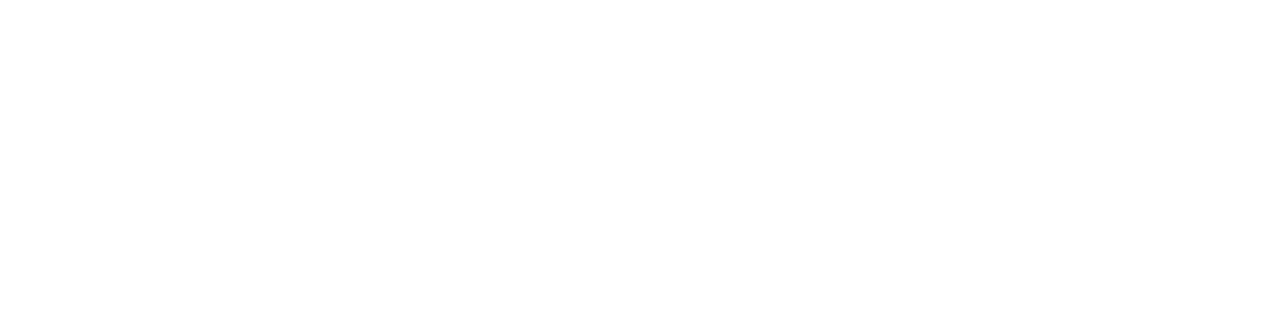
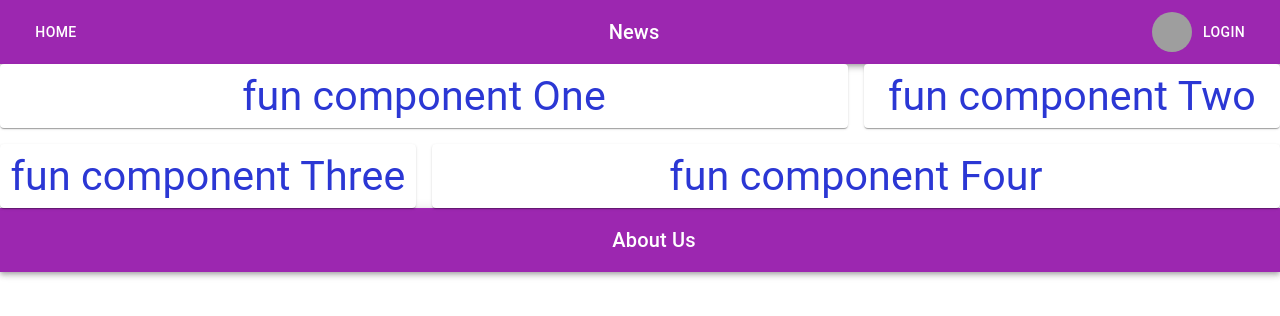
Before and after one commit to Balu567/myReact, a React (Create React App) app: page /dashboard in a window 1280 px wide. Before the commit this address had no page. Shown: the top 316 px of the page. Built offline with nearby package versions, Linux system fonts and the light colour scheme; grey boxes are pictures that could not be loaded.

Commit message:
theme and fitting between header and footer

```diff
--- a/package.json
+++ b/package.json
@@ -7,6 +7,7 @@
     "@apollo/graphql": "^14.5.0",
     "@emotion/react": "^11.6.0",
     "@emotion/styled": "^11.6.0",
+    "@material-ui/core": "^4.12.3",
     "@mui/material": "^5.1.0",
     "@testing-library/jest-dom": "^5.14.1",
     "@testing-library/react": "^11.2.7",
--- a/src/App.js
+++ b/src/App.js
@@ -1,6 +1,6 @@
 import React from "react";
 import "./App.css";
-
+import theme from "./theme";
 import Details from "./Details";
 
 import {
@@ -10,18 +10,21 @@
   Switch,
   Link,
 } from "react-router-dom";
-import First from "./First";
+import Dashboard from "./Dashboard";
 import SideMenu from "./SideMenu";
+import Layout from "./Layout";
 
 function App() {
   return (
     <div className="App">
-      <Router>
-        <Routes>
-          <Route path="/" element={<Details />} />
-          <Route path="/first" element={<First />} />
-        </Routes>
-      </Router>
+      <Layout>
+        <Router>
+          <Routes>
+            <Route path="/" element={<Details />} />
+            <Route path="/dashboard" element={<Dashboard />} />
+          </Routes>
+        </Router>
+      </Layout>
     </div>
   );
 }
--- /dev/null
+++ b/src/Dashboard/index.js
@@ -0,0 +1,44 @@
+import React from "react";
+
+import { styled } from "@mui/material/styles";
+import Box from "@mui/material/Box";
+import Paper from "@mui/material/Paper";
+import Grid from "@mui/material/Grid";
+
+import Second from "../Second";
+
+const Item = styled(Paper)(({ theme }) => ({
+  ...theme.typography.body1,
+  padding: theme.spacing(1),
+  textAlign: "center",
+  color: theme.palette.text.secondary,
+}));
+
+export default function Dashboard() {
+  return (
+    <Box sx={{ flexGrow: 10 }}>
+      <Grid container spacing={2}>
+        <Grid item xs={8}>
+          <Item color="textPrimary">
+            <Second msg="One" />
+          </Item>
+        </Grid>
+        <Grid item xs={4}>
+          <Item>
+            <Second msg="Two" />
+          </Item>
+        </Grid>
+        <Grid item xs={4}>
+          <Item>
+            <Second msg="Three" />
+          </Item>
+        </Grid>
+        <Grid item xs={8}>
+          <Item>
+            <Second msg="Four" />
+          </Item>
+        </Grid>
+      </Grid>
+    </Box>
+  );
+}
--- a/src/Details/index.js
+++ b/src/Details/index.js
@@ -11,9 +11,7 @@
 
 import newdata from "./data";
 import SideMenu from "../SideMenu";
-import Header from "../Header";
-import Footer from "../Footer";
-
+import Layout from "../Layout";
 function createData(name, calories, fat, carbs, protein) {
   return { name, calories, fat, carbs, protein };
 }
@@ -31,7 +29,6 @@
 function Details() {
   return (
     <div>
-      <Header />
       <div class="rowC">
         <SideMenu />
         <TableContainer component={Paper}>
@@ -64,7 +61,6 @@
           </Table>
         </TableContainer>
       </div>
-      <Footer></Footer>
     </div>
   );
 }
--- a/src/First.js
+++ /dev/null
@@ -1,5 +0,0 @@
-import React from "react";
-
-export default function First() {
-  return <h4>this is first</h4>;
-}
--- a/src/Footer/index.js
+++ b/src/Footer/index.js
@@ -6,11 +6,12 @@
 import Typography from "@mui/material/Typography";
 import Button from "@mui/material/Button";
 import IconButton from "@mui/material/IconButton";
+import theme from "../theme";
 
 function Footer() {
   return (
-    <Box sx={{ flexGrow: 1 }} color="color">
-      <AppBar position="static">
+    <Box sx={{ flexGrow: 1 }}>
+      <AppBar position="static" color="secondary">
         <Toolbar>
           <IconButton
             size="large"
--- a/src/Header/index.js
+++ b/src/Header/index.js
@@ -8,22 +8,26 @@
 import IconButton from "@mui/material/IconButton";
 import Avatar from "@mui/material/Avatar";
 import Stack from "@mui/material/Stack";
+import theme from "../theme";
 
-import { useNavigate } from "react-router-dom";
+import { useNavigate, NavLink } from "react-router-dom";
 
 function Header() {
-  let navigate = useNavigate();
+  // let navigate = useNavigate();
 
-  async function handleSubmit(event) {
-    event.preventDefault();
-    navigate("/");
-  }
+  // async function handleSubmit(event) {
+  //   event.preventDefault();
+  //   // navigate("/");
+  // }
 
   return (
     <Box sx={{ flexGrow: 1 }}>
-      <AppBar position="static">
+      <AppBar position="static" color="secondary">
         <Toolbar>
-          <Button color="inherit" onClick={handleSubmit}>
+          <Button
+            color="inherit"
+            onclick={<NavLink exact activeClassName="active" to="/" />}
+          >
             Home
           </Button>
           <IconButton
--- /dev/null
+++ b/src/Layout/index.js
@@ -0,0 +1,13 @@
+import React from "react";
+import Footer from "../Footer";
+import Header from "../Header";
+
+export default function Layout({ children }) {
+  return (
+    <div>
+      <Header />
+      {children}
+      <Footer />
+    </div>
+  );
+}
--- a/src/Second.js
+++ b/src/Second.js
@@ -1,17 +1,19 @@
 import React from "react";
-import Fun1 from "./Fun1";
-class Second extends React.Component {
-  render() {
-    return (
-      <div>
-        <h1>second class component {this.props.height + this.props.name} </h1>
-        <Fun1 name="Baluabcdefg" age="23" height="5.4"></Fun1>
-      </div>
-    );
-  }
+
+import theme from "./theme";
+import Typography from "@material-ui/core/Typography";
+import { ThemeProvider } from "@material-ui/styles";
+
+export default function Second(msg) {
+  console.log("This is msg", msg);
+  return (
+    <div>
+      <ThemeProvider theme={theme}>
+        <Typography variant="h3" align="center" color="primary">
+          fun component {msg.msg}
+        </Typography>
+      </ThemeProvider>
+    </div>
+  );
 }
 //passing in constructor
-Second.defaultProps = {
-  height: "5.4",
-};
-export default Second;
--- a/src/SideMenu/index.js
+++ b/src/SideMenu/index.js
@@ -10,8 +10,6 @@
 
 import { useNavigate } from "react-router-dom";
 
-import Header from "../Header";
-import Footer from "../Footer";
 import InboxIcon from "@mui/icons-material/Inbox";
 import DraftsIcon from "@mui/icons-material/Drafts";
 
@@ -20,7 +18,7 @@
 
   async function handleSubmit(event) {
     event.preventDefault();
-    navigate("/First");
+    navigate("/Dashboard");
   }
   return (
     <>
@@ -34,7 +32,7 @@
                   <InboxIcon />
                 </ListItemIcon>
 
-                <ListItemText primary="First" />
+                <ListItemText primary="Dashboard" />
               </ListItemButton>
             </ListItem>
             <ListItem disablePadding>
--- /dev/null
+++ b/src/theme.js
@@ -0,0 +1,52 @@
+import { createMuiTheme, responsiveFontSizes } from "@material-ui/core/styles";
+
+const theme = responsiveFontSizes(
+  createMuiTheme({
+    spacing: 4,
+    typography: {
+      fontFamily: ["Roboto", "Raleway", "Open Sans"].join(","),
+      h1: {
+        fontSize: "5rem",
+        fontFamily: "Raleway",
+      },
+      h2: {
+        fontSize: "3.5rem",
+        fontFamily: "Open Sans",
+        fontStyle: "bold",
+      },
+      h3: {
+        fontSize: "2.5rem",
+        fontFamily: "Roboto",
+      },
+    },
+    palette: {
+      background: {
+        default: "#009900", //green
+      },
+      primary: {
+        main: "#2B37D4", //indigo
+      },
+      secondary: {
+        main: "#E769A6", //pink
+      },
+      error: {
+        main: "#D72A2A", //red
+      },
+      warning: {
+        main: "#FC7B09", //orange
+      },
+      info: {
+        main: "#6B7D6A", //gray
+      },
+      success: {
+        main: "#09FE00", //green
+      },
+      text: {
+        primary: "#000000", //black
+        secondary: "#09FE00", //green
+      },
+    },
+  })
+);
+
+export default theme;
```
Also changed, not shown: 1 other file (tests, documents, lock files or other folders).
